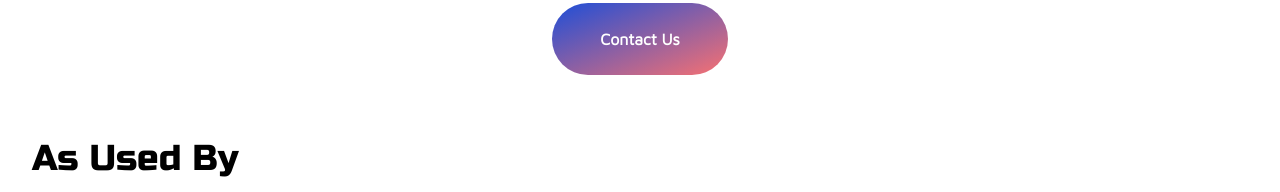
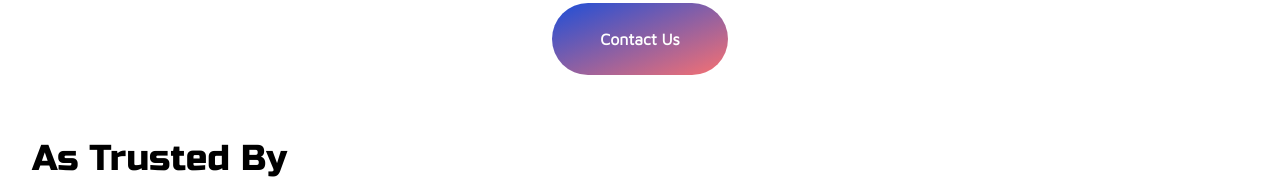
Before and after one commit to Jenyus-Org/LandingPage, a Gatsby site: page / in a window 1280 px wide. Shown: the part 1085-1277 px from the top of the page. Built offline with nearby package versions, Linux system fonts and the light colour scheme; Gatsby itself is replaced by a stand-in of ours.

Commit message:
Update adhoc text

```diff
--- a/src/pages/index.jsx
+++ b/src/pages/index.jsx
@@ -134,7 +134,7 @@ const IndexPage = () => {
       </section>
       <section
         className={clsx("px-8", "pt-4", "pb-8", "max-w-screen-xl", "mx-auto")}>
-        <h2 className={clsx("font-title", "text-4xl", "mb-4")}>As Used By</h2>
+        <h2 className={clsx("font-title", "text-4xl", "mb-4")}>As Trusted By</h2>
         <div className={clsx("flex", "flex-wrap")}>
           <div className={clsx("p-4", "h-32")}>
             <AlteKantiAarauLogo className={clsx("h-full", "w-auto")} />
```
